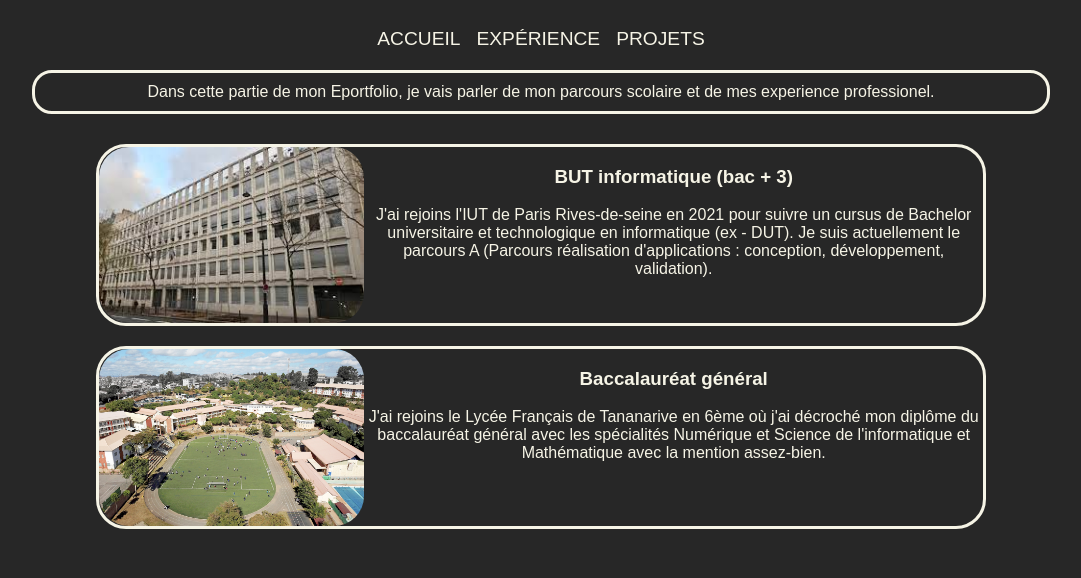
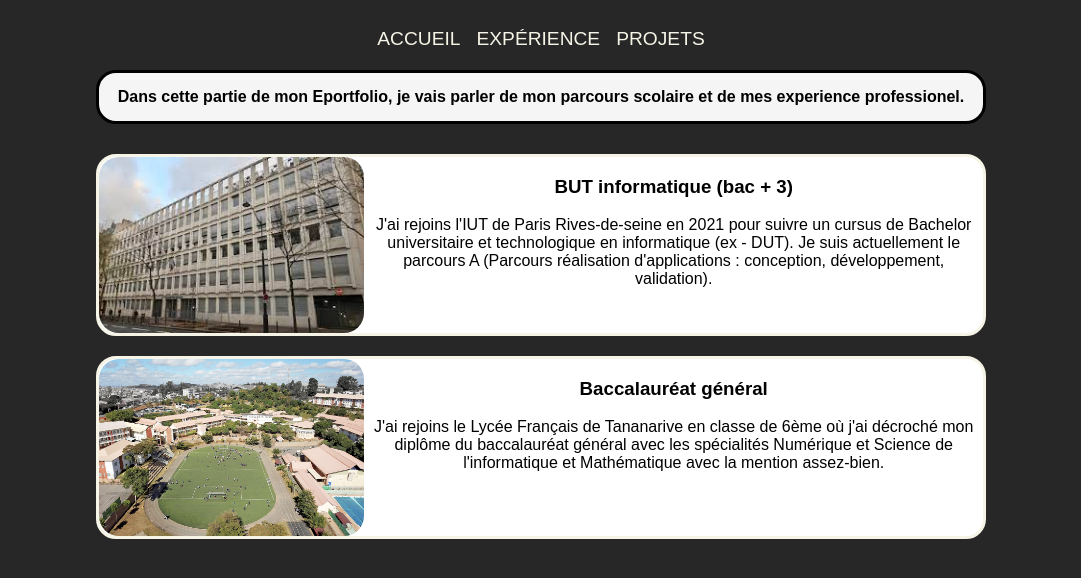
Before and after one commit to IloRab/Eportfolio, a plain HTML site: page experience.html in a window 1280 px wide. Shown: the whole page, without its empty margins (99-1180 px from the left). Drawn offline with Linux system fonts and the light colour scheme.

Commit message:
Amelioration de l'interface

```diff
--- a/css/global.css
+++ b/css/global.css
@@ -1,13 +1,6 @@
 body {
   background: #272727;
   font-family: "Montserrat", sans-serif;
-}
-
-.intro{
-  border: solid ;
-  border-color: #f6f4e6;
-  border-radius: 20px;
-  padding: 10px 0 10px 0;
 }
 
 .title{
@@ -16,15 +9,16 @@ body {
   padding-bottom: 15px;
   display: flex;
   justify-content: center;
-  color : #f6f4e6;
+  color : black;
   font-weight: bold;
   border: solid;
-  border-color: #f6f4e6;
+  background-color: whitesmoke;
   border-radius: 20px;
   width : 70%;
 }
 
 .text_paragraph{
+
   margin: auto;
   text-align: center;
   justify-content: center;
@@ -62,19 +56,20 @@ body {
 .experience{
   border: solid;
   border-color: #f6f4e6;
+  background-color: white;
+  color: black;
   margin: auto;
   text-align: center;
   width: 70%;
-  border-radius:30px;
+  border-radius:20px;
 
 }
 .experience img{
   width: 30%;
   height: 30%;
   float: left;
-  border-radius: 30px;
+  border-radius: 20px;
 }
-
 
 
 .liste_experience{
@@ -112,9 +107,20 @@ body {
 }
 
 .CVS{
+  margin-top: 10px;
   margin-bottom: 50px;
 }
 .CVS img{
   width: 20%;
   height: 10%;
 }
+
+.text_paragraph p{
+  color: black;
+  background-color: white;
+  padding-top: 15px;
+  padding-bottom: 15px;
+  border: solid;
+  border-color: #f6f4e6;
+  border-radius: 20px;
+}
--- a/experience.html
+++ b/experience.html
@@ -15,7 +15,7 @@
         <a href="projet.html">Projets</a>
     </nav>
 
-    <div class="text_paragraph intro" >
+    <div class="title" >
         Dans cette partie de mon Eportfolio, je vais parler de mon parcours scolaire et de mes experience professionel.
     </div>
 
@@ -36,7 +36,7 @@
             <img src="assets/img/LFT.jpg" alt>
             <h1 class="titre_exp">Baccalauréat général</h1>
             <p class="text_exp">
-                J'ai rejoins le Lycée Français de Tananarive en 6ème où j'ai décroché mon diplôme du baccalauréat général avec les spécialités Numérique et Science de l'informatique et Mathématique avec la
+                J'ai rejoins le Lycée Français de Tananarive en classe de 6ème où j'ai décroché mon diplôme du baccalauréat général avec les spécialités Numérique et Science de l'informatique et Mathématique avec la
                 mention assez-bien.
             </p>
         </article>
```
Also changed, not shown: projet.html (+1 -1 lines).
